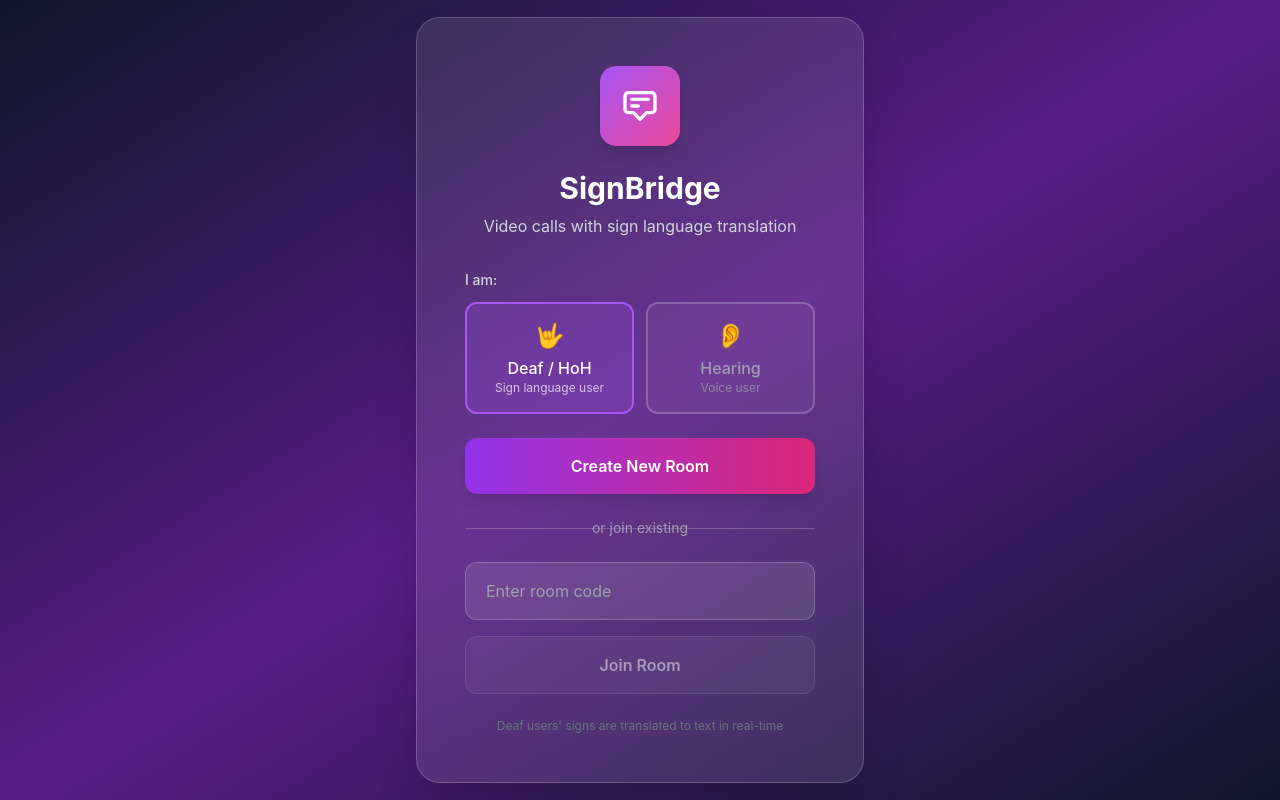
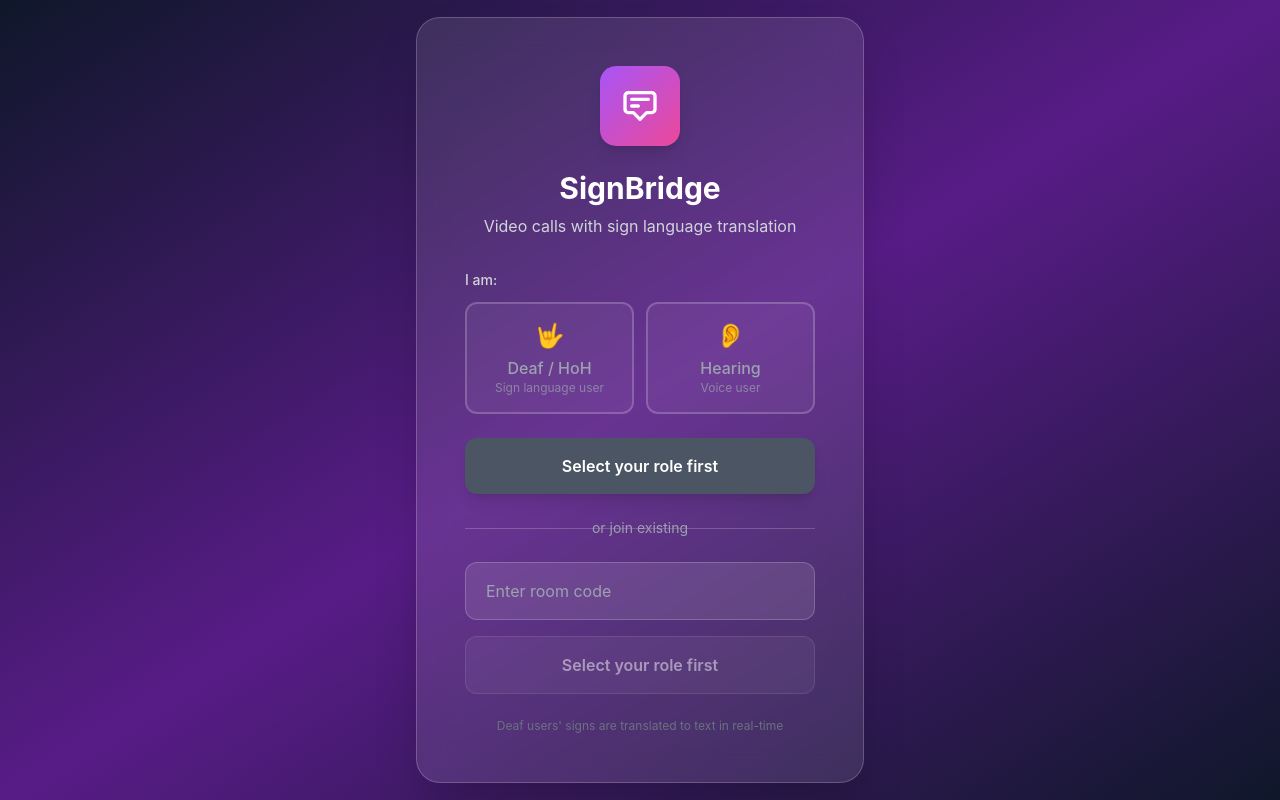
Before and after one commit to ABDO-M7/web_videocall, a Next.js app: page / in a window 1280 px wide. Built offline with nearby package versions, Linux system fonts and the light colour scheme.

Commit message:
Fix: require role selection before creating/joining room

```diff
--- a/pages/index.js
+++ b/pages/index.js
@@ -5,7 +5,7 @@ import Head from 'next/head'
 
 export default function Home() {
   const [roomId, setRoomId] = useState('')
-  const [role, setRole] = useState('deaf') // 'deaf' or 'hearing'
+  const [role, setRole] = useState('') // 'deaf' or 'hearing' - must be selected
   const router = useRouter()
 
   const createRoom = () => {
@@ -75,9 +75,10 @@ export default function Home() {
 
           <button
             onClick={createRoom}
-            className="w-full bg-gradient-to-r from-purple-600 to-pink-600 hover:from-purple-700 hover:to-pink-700 text-white font-semibold py-4 px-6 rounded-xl transition-all duration-200 transform hover:scale-[1.02] shadow-lg mb-6"
+            disabled={!role}
+            className="w-full bg-gradient-to-r from-purple-600 to-pink-600 hover:from-purple-700 hover:to-pink-700 disabled:from-gray-600 disabled:to-gray-600 disabled:cursor-not-allowed text-white font-semibold py-4 px-6 rounded-xl transition-all duration-200 transform hover:scale-[1.02] disabled:hover:scale-100 shadow-lg mb-6"
           >
-            Create New Room
+            {role ? 'Create New Room' : 'Select your role first'}
           </button>
 
           <div className="relative mb-6">
@@ -99,10 +100,10 @@ export default function Home() {
             />
             <button
               type="submit"
-              disabled={!roomId.trim()}
+              disabled={!roomId.trim() || !role}
               className="w-full bg-white/10 hover:bg-white/20 disabled:opacity-50 disabled:cursor-not-allowed text-white font-semibold py-4 px-6 rounded-xl transition-all duration-200 border border-white/20"
             >
-              Join Room
+              {role ? 'Join Room' : 'Select your role first'}
             </button>
           </form>
 
```
